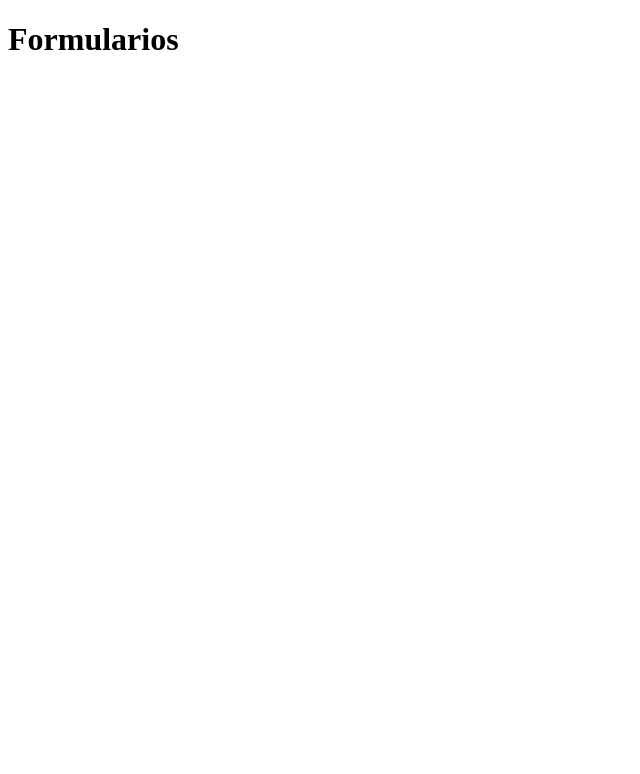
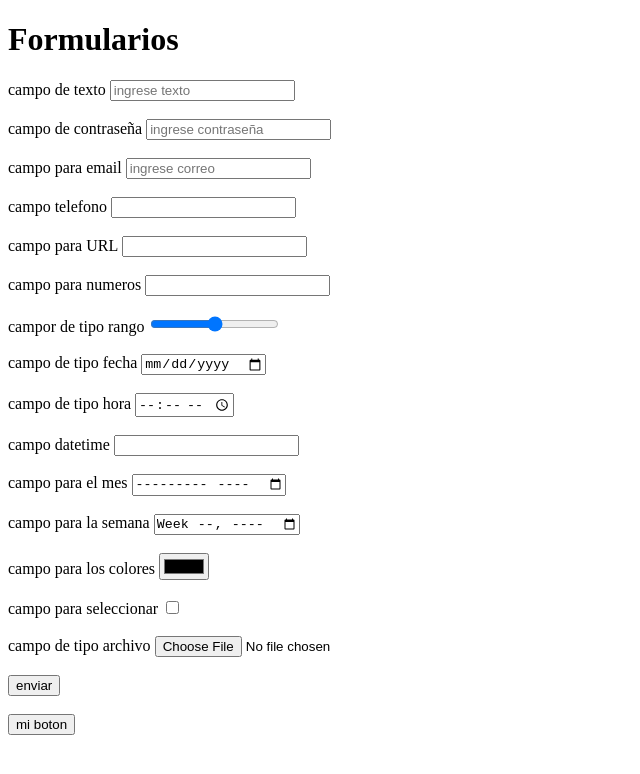
Before and after one commit to caritohernandez/prueba1.1html, a plain HTML site: page formularios.html in a window 1280 px wide. Shown: the whole page, without its empty margins (0-640 px from the left). Drawn offline with Linux system fonts and the light colour scheme.

Commit message:
formularios

```diff
--- a/formularios.html
+++ b/formularios.html
@@ -8,6 +8,87 @@
 
 <body>
     <h1>Formularios</h1>
+    <form action="/datos" method="get">
+ <!-- campo de texto -->
+         <label for="texto">campo de texto</label>
+         <input type="text" id="texto" placeholder="ingrese texto">
+         <br><br>
+    <!-- campo de tipo password -->
+         <label for="clave">campo de contraseña</label>
+         <input type="password" id="clave" name="clave" placeholder="ingrese contraseña">
+         <br><br>
+    <!-- campo de correo -->
+         <label for="correo">campo para email</label>
+         <input type="email" id="correo" name="correo" placeholder="ingrese correo">
+         <br><br>
+    <!-- campo de texto para teléfono -->
+         <label for="telefono">campo telefono</label>
+         <input type="tel" id="telefono" name="telefono" minlength="1" maxlength="10">
+         <br><br>
+    <!-- campo para las url -->
+         <label for="rutas">campo para URL</label>
+         <input type="url" id="rutas" name="rutas">
+         <br><br>
+    <!-- campo para numeros -->
+         <label for="numero">campo para numeros</label>
+         <input type="number"  name="numero" id="numero">
+         <br><br>
+    <!-- campo tipo de rango -->
+         <label for="rango">campor de tipo rango</label>
+         <input type="range" id="rango" name="rango">
+         <br><br>
+    <!-- campo para las fechas -->
+         <label for="fecha">campo de tipo fecha</label>
+         <input type="date" name="fecha" id="fecha">
+         <br><br>
+    <!-- campo de tipo hora -->
+         <label for="hora">campo de tipo hora</label>
+         <input type="time" id="hora" name="hora">
+         <br><br>
+    <!-- campo de tipo fecha y hora -->
+         <label for="datetime">campo datetime</label>
+         <input type="datetime local" id="datetime" name="datetime">
+         <br><br>
+    <!-- campo de mes -->
+         <label for="mes">campo para el mes</label>
+         <input type="month" id="mes" name="mes">
+         <br><br>
+    <!-- campo para la semana -->
+         <label for="semana">campo para la semana</label>
+         <input type="week" id="semana" name="semana">
+         <br><br>
+    <!-- campo para seleccionar colores -->
+          <label for="colores">campo para los colores</label>
+          <input type="color" id="colores" name="colores">
+          <br><br>
+    <!-- campo para checkbox -->
+         <label for="seleccion">campo para seleccionar</label>
+         <input type="checkbox" id="seleccion" name="seleccion">
+         <br><br>
+    <!-- campo de archivo -->
+         <label for="archivo">campo de tipo archivo</label>
+         <input type="file" id="archivo" name="archivo">
+         <br><br>
+    <!-- etiqueta para un boton -->
+        <input type="submit" value="enviar">
+        <br><br>
+        <button type="submit">mi boton</button>
+
+
+
+
+
+
+
+
+
+
+
+
+
+
+
+    </form>
 
 
 
```
Also changed, not shown: Blog.html (+20 -4 lines).
